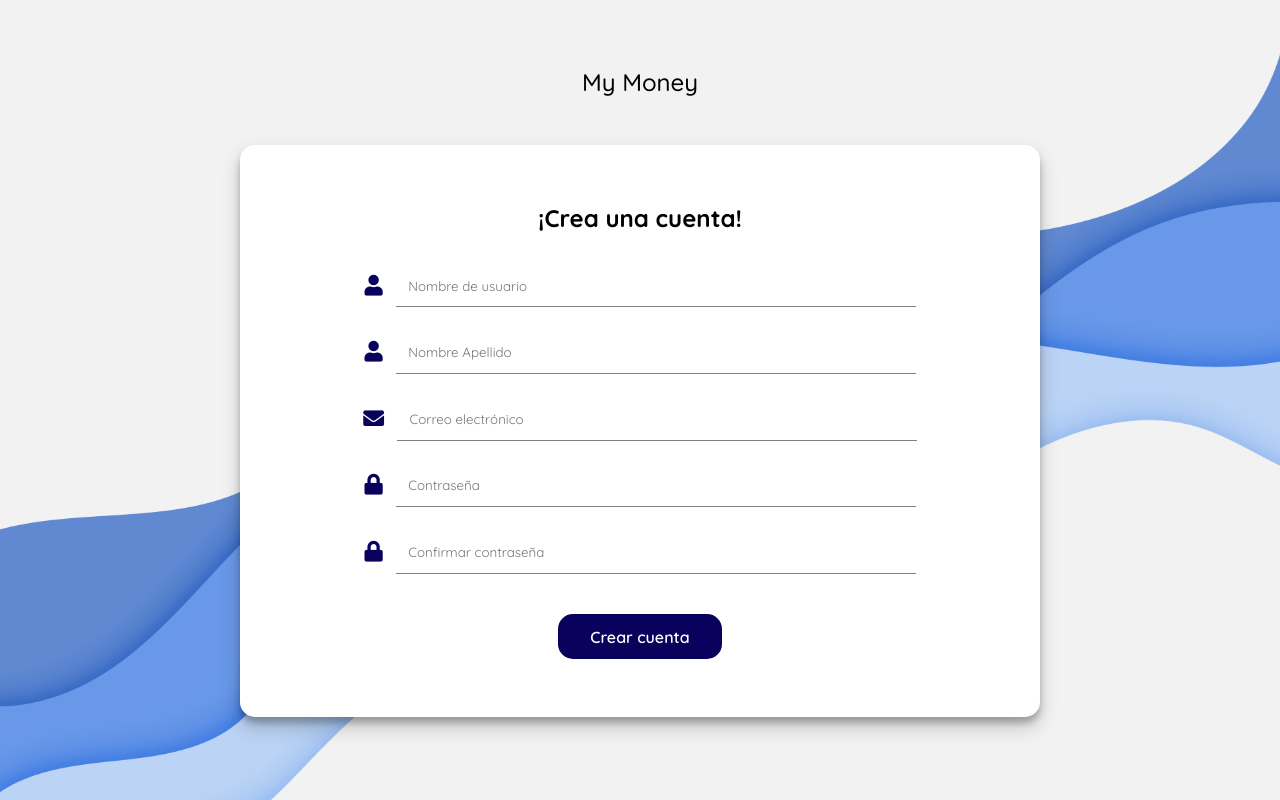
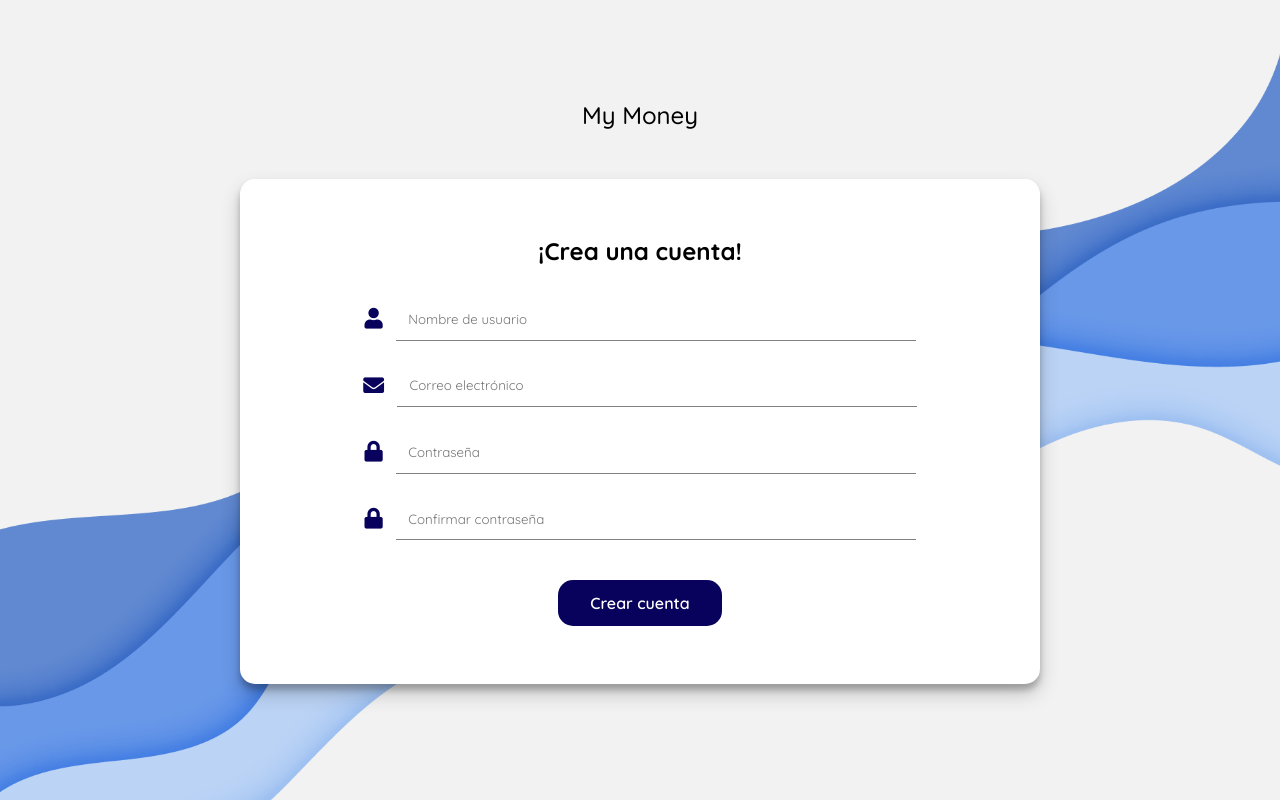
Before and after one commit to carolinamcc15/MyMoney, a Django app: page /sign-up in a window 1280 px wide. Run offline with Django 3.2, Linux system fonts and the light colour scheme; some libraries are stand-ins or nearby versions.

Commit message:
Delete: unnecesary input for sign up

```diff
--- a/mymoneyapp/admin.py
+++ b/mymoneyapp/admin.py
@@ -2,7 +2,7 @@ from django.contrib import admin
 from .models import User, Category, AccountType, Account, Record
 
 class UserAdmin(admin.ModelAdmin):
-    list_display = ('username', 'email', 'first_name', 'last_name')
+    list_display = ('username', 'email')
 
 class CategoryAdmin(admin.ModelAdmin):
     list_display = ('id', 'category')
--- a/mymoneyapp/templates/sign-up.html
+++ b/mymoneyapp/templates/sign-up.html
@@ -14,10 +14,6 @@
                 <input type="text" name="username" placeholder="Nombre de usuario" required />
             </div>
             <div class="icon-input">
-                <i class="fas fa-user"></i>
-                <input type="text" name="name" placeholder="Nombre Apellido" required />
-            </div>
-            <div class="icon-input">
                 <i class="fas fa-envelope"></i>
                 <input type="email" name="email" placeholder="Correo electrónico" required />
             </div>
--- a/mymoneyapp/views.py
+++ b/mymoneyapp/views.py
@@ -197,7 +197,6 @@ def edit_record(request, id):
 def sign_up(request):
     if request.method == 'POST':
         username = request.POST['username']
-        name = request.POST['name']
         email = request.POST['email']
         password = request.POST['password']
         confirm = request.POST['confirm-password']
@@ -209,8 +208,6 @@ def sign_up(request):
 
         try:
             new_user = User.objects.create_user(username, email, password)
-            new_user.first_name = name
-
             new_user.save()
 
         except IntegrityError:
```
